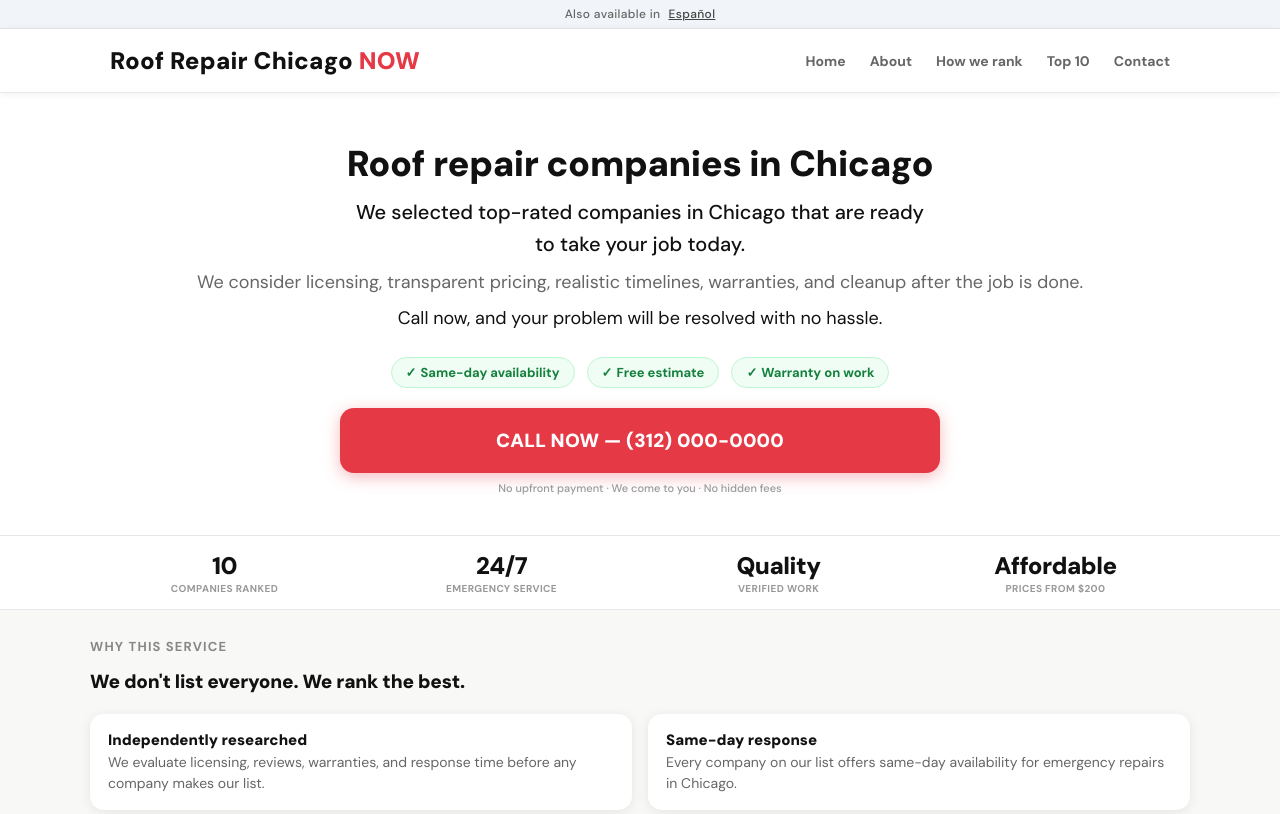
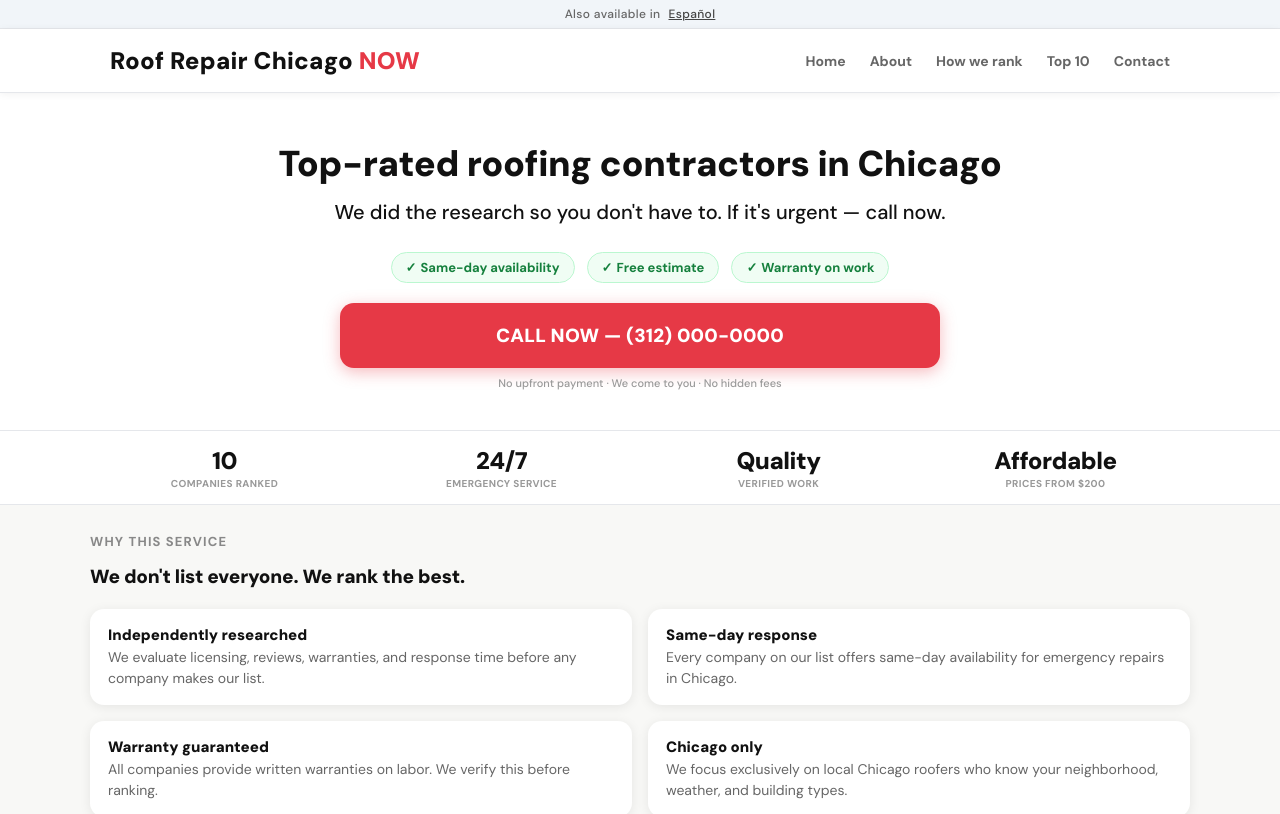
Before and after one commit to dm100usa-oss/roof-repair-chicago-now, a Next.js app: page / in a window 1280 px wide. Shown: the top 814 px of the page. Built offline with nearby package versions, Linux system fonts and the light colour scheme.

Commit message:
Add files via upload

```diff
--- a/src/app/page.tsx
+++ b/src/app/page.tsx
@@ -5,8 +5,8 @@ import InternalLinks from '@/components/InternalLinks'
 import styles from './page.module.css'
 
 export const metadata: Metadata = {
-  title: 'Roof Repair Chicago NOW — Top 10 Vetted Companies',
-  description: 'We researched roof repair companies in Chicago and selected the top 10 — same-day availability, free estimates, warranty on all work.',
+  title: 'Top-Rated Roofing Contractors in Chicago (2026) | Roof Repair Chicago NOW',
+  description: 'Find the best roofing contractors in Chicago — verified licensing, same-day service, free estimates, and warranty on all work. Top 10 ranked by our team.',
   alternates: { canonical: 'https://roofrepairchicagonow.com' },
 }
 
@@ -33,15 +33,44 @@ const faqItems = [
   },
 ]
 
+const guideFaqItems = [
+  { section: 'Diagnosis', items: [
+    { q: 'Do I need a full roof replacement or just a repair?', a: 'If your roof has 3 or more problem areas, is older than 15 years, or has lost granules across more than 30% of its surface — replacement is typically the right call. A single isolated leak on a roof under 10 years old is usually a repair. When in doubt, schedule a free inspection before deciding — patching a roof that needs full replacement will cost you more in the long run.' },
+    { q: 'How long does a roof last in Chicago?', a: 'Asphalt shingles last 15–20 years in Chicago — shorter than the manufacturer\'s rated lifespan because extreme temperature swings between harsh winters and hot summers accelerate material fatigue. Metal roofing typically lasts 40–70 years. Flat TPO/EPDM systems generally last 20–30 years with proper maintenance. If your asphalt roof is over 15 years old, budget for replacement within the next few years even if it looks intact from the street.' },
+  ]},
+  { section: 'Cost', items: [
+    { q: 'How much does roof replacement cost in Chicago in 2026?', a: 'The average total for a full roof replacement in Chicago in 2026 is around $18,900, with a typical range of $8,300–$29,400. Architectural asphalt shingles run $9.50–$13.00 per sq ft installed; metal roofing $15.00–$22.00; TPO or EPDM for flat roofs $10.00–$25.00. These are estimates — actual cost depends on your specific project. Always request a free on-site estimate before committing.' },
+    { q: 'What factors drive the final roofing price up or down?', a: 'Four things move the price most: number of existing shingle layers, roof pitch, decking damage, and material class. Illinois code allows a maximum of 2 shingle layers — if you already have two, a full strip to bare decking is required, adding $1,000–$2,500. Steep pitches and multiple chimneys raise labor costs 20–30%. Rotted decking boards run $80–$120 per sheet to replace. Upgrading to Class 4 impact-resistant shingles costs more upfront but often pays back through lower insurance premiums.' },
+  ]},
+  { section: 'Materials', items: [
+    { q: 'What is the best roofing material for Chicago\'s climate?', a: 'For pitched roofs, architectural asphalt shingles are the most practical starting point — they handle wind, freeze-thaw cycles, and most budgets. If you plan to stay in the home 20+ years, metal roofing lasts 40–70 years and sheds snow without forming ice dams. For flat roofs, TPO membrane is the code-preferred option in Chicago. Avoid basic 3-tab shingles — they rarely hold up long enough in Chicago winters to justify the savings.' },
+  ]},
+  { section: 'Winter & ice dams', items: [
+    { q: 'I see large icicles on my roof. Do I have an ice dam?', a: 'Icicles longer than 12 inches on your eaves are a reliable sign that ice dams have already formed or will form soon. Do not climb on the roof yourself. Call a licensed contractor to safely remove the ice and inspect for water intrusion underneath — ice dam damage often does not show up as an interior leak until weeks later. Long-term fix: improve attic ventilation so the roof deck stays cold. Chicago code requires Ice & Water Shield underlayment extending at least 24 inches past the interior wall line.' },
+  ]},
+  { section: 'Insurance & hail', items: [
+    { q: 'My roof was hit by hail. What should I do first?', a: 'Do not call your insurance company first. Get a free inspection from a licensed local contractor, then file the claim with their written damage assessment in hand, and request that the contractor be present when the insurance adjuster visits. Hail can knock off the protective granule layer without visibly puncturing shingles. In Illinois, homeowners typically have 12–24 months from the date of the storm to file a hail damage claim — check your specific policy for exact terms.' },
+  ]},
+  { section: 'Licensing & permits', items: [
+    { q: 'How do I verify a roofing contractor is licensed in Illinois?', a: 'Search the contractor\'s name or license number on the IDFPR website (Illinois Department of Financial and Professional Regulation) before signing anything. Illinois issues two license types: Limited (104) for residential buildings up to 8 units, and Unlimited for all building types. Also confirm General Liability insurance (minimum $250,000) and Workers\' Compensation. Be cautious of out-of-state contractors who appear after storm events — verify Illinois licensing before proceeding.' },
+    { q: 'Do I need a permit to replace my roof in Chicago?', a: 'Yes. The City of Chicago requires an official building permit for full roof replacement. A reputable contractor will obtain this permit as part of the job — it should be included in your contract at no extra charge. Skipping the permit can create problems when you sell the home or file an insurance claim.' },
+  ]},
+  { section: 'Warranties & financing', items: [
+    { q: 'What warranties should I demand from a roofing contractor?', a: 'The contractor\'s labor warranty is the one that matters most — it covers installation quality. Demand at least 5 years in writing; 10 years is the mark of a quality contractor. If a contractor offers less than 5 years on workmanship, look elsewhere. The manufacturer\'s material warranty covers defective shingles but not installation errors, and can be voided if the install does not meet specifications.' },
+    { q: 'What is the best financing option for a roof replacement?', a: 'If you have home equity, a HELOC typically offers the lowest interest rate. If not, many contractors offer 0% promotional financing for 12 months — only use this if you can pay the full balance before the period ends, as deferred interest applies to the original amount. The FHA Title I Home Improvement Loan is a government-backed option up to $25,000 regardless of equity. Get all financing terms in a separate written document before signing. Financing terms vary by lender — review all agreements carefully.' },
+  ]},
+]
+
 export default function HomePage() {
+  const allGuideFaq = guideFaqItems.flatMap(s => s.items)
   const jsonLd = {
     '@context': 'https://schema.org',
     '@graph': [
       {
         '@type': 'WebPage',
-        name: 'Top 10 Roof Repair Companies in Chicago',
+        name: 'Top-Rated Roofing Contractors in Chicago',
         url: 'https://roofrepairchicagonow.com',
-        description: 'We researched roof repair companies in Chicago and selected the top 10 — same-day availability, free estimates, warranty on all work.',
+        description: 'Find the best roofing contractors in Chicago — verified licensing, same-day service, free estimates, and warranty on all work.',
       },
       {
         '@type': 'ItemList',
@@ -61,7 +90,7 @@ export default function HomePage() {
       },
       {
         '@type': 'FAQPage',
-        mainEntity: faqItems.map(f => ({
+        mainEntity: [...faqItems, ...allGuideFaq].map(f => ({
           '@type': 'Question',
           name: f.q,
           acceptedAnswer: { '@type': 'Answer', text: f.a },
@@ -77,11 +106,9 @@ export default function HomePage() {
       {/* HERO */}
       <section className={styles.hero}>
         <div className={styles.heroInner}>
-          <h1>Roof repair companies in Chicago</h1>
+          <h1>Top-rated roofing contractors in Chicago</h1>
           <div className={styles.heroSubBlock}>
-            <p className={styles.heroP1}>We selected top-rated companies in Chicago that are ready<br />to take your job today.</p>
-            <p className={styles.heroP2}>We consider licensing, transparent pricing, realistic timelines, warranties, and cleanup after the job is done.</p>
-            <p className={styles.heroP3}>Call now, and your problem will be resolved with no hassle.</p>
+            <p className={styles.heroP1}>We did the research so you don&apos;t have to. If it&apos;s urgent — call now.</p>
           </div>
           <div className={styles.factors}>
             <div className={styles.factor}>Same-day availability</div>
@@ -139,7 +166,7 @@ export default function HomePage() {
       </section>
 
       {/* COMPANIES */}
-      <section className={styles.companies}>
+      <section id="companies" className={styles.companies}>
         <div className={styles.companiesInner}>
           <div className={styles.rankedLabel}>10 companies ranked</div>
           {companies.map((company, i) => (
@@ -169,6 +196,18 @@ export default function HomePage() {
               <div className={styles.faqA}>{item.a}</div>
             </details>
           ))}
+          <div className={styles.faqTitle} style={{marginTop: '1.75rem'}}>Chicago Roofing Guide</div>
+          {guideFaqItems.map((section) => (
+            <div key={section.section}>
+              <div style={{fontSize:'11px',fontWeight:700,textTransform:'uppercase',letterSpacing:'0.07em',color:'var(--text-light)',margin:'1.25rem 0 0.5rem',paddingLeft:'2px'}}>{section.section}</div>
+              {section.items.map((item) => (
+                <details key={item.q} className={styles.faqItem}>
+                  <summary className={styles.faqQ}>{item.q}</summary>
+                  <div className={styles.faqA}>{item.a}</div>
+                </details>
+              ))}
+            </div>
+          ))}
         </div>
       </section>
 
```
